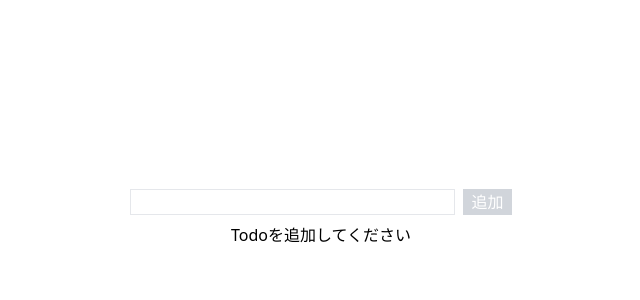
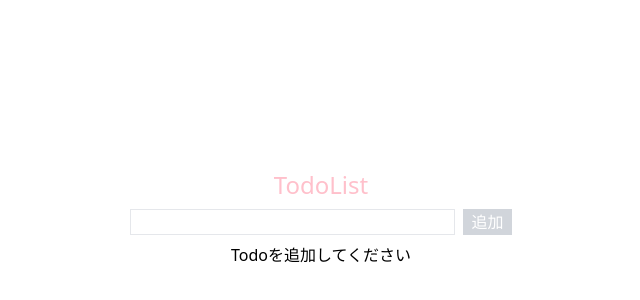
Before and after one commit to tzptzptzptzptzp/ex-vue, a Vue app: page / in a window 1280 px wide. Shown: the part 182-482 px from the top of the page, without its empty margins (319-959 px from the left). Built offline with nearby package versions, Linux system fonts and the light colour scheme.

Commit message:
✨ ヘッダーを作成

```diff
--- a/src/App.vue
+++ b/src/App.vue
@@ -1,5 +1,6 @@
 <script setup lang="ts">
 import { ref } from 'vue'
+import AppHeader from './components/AppHeader.vue'
 
 const todos = ref<string[]>([])
 const newTodo = ref<string>('')
@@ -16,6 +17,7 @@ const removeTodo = (i: number) => {
 
 <template>
   <div class="flex flex-col items-center justify-center gap-2 min-h-screen">
+    <AppHeader color="pink">TodoList</AppHeader>
     <div class="flex gap-2">
       <input type="text" v-model="newTodo" class="border" size="30" />
       <button @click="addTodo()" class="px-2 bg-gray-300 text-white">追加</button>
--- /dev/null
+++ b/src/components/AppHeader.vue
@@ -0,0 +1,9 @@
+<script setup lang="ts">
+defineProps(['color'])
+</script>
+
+<template>
+  <header>
+    <h1 :style="{ color: color }" class="text-2xl"><slot>No Title</slot></h1>
+  </header>
+</template>
```
